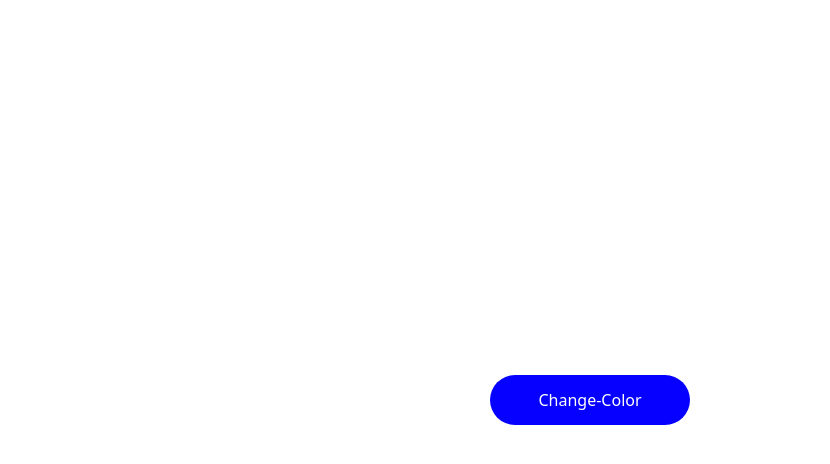
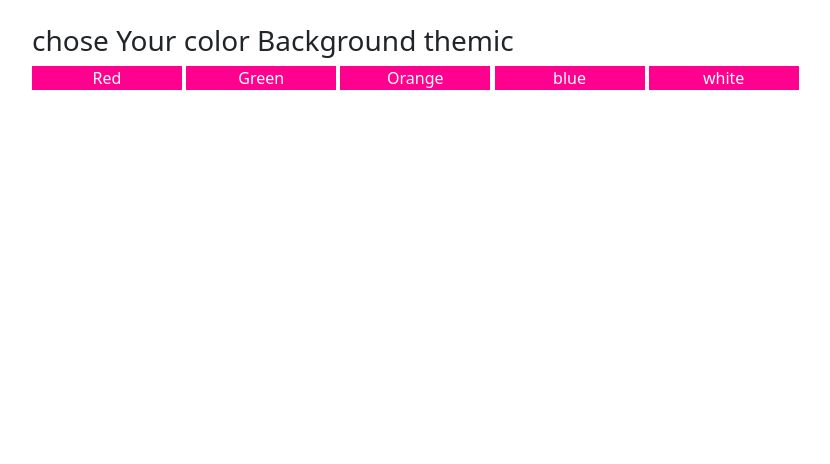
Before and after one commit to julfiker755/Javascript-Background, a plain HTML site: page index.html in a window 1280 px wide. Shown: the whole page, without its empty margins (50-880 px from the left). Drawn offline with nearby package versions, Linux system fonts and the light colour scheme.

Commit message:
four commit

```diff
--- a/css/style.css
+++ b/css/style.css
@@ -3,17 +3,9 @@
     margin:0px;
 }
 /* Example-1 */
-.color-area {
-    position: absolute;
-    top: 50%;
-    left: 50%;
-    transform: translate(-50%,-50%);
-}
-button#button11 {
-    width: 200px;
-    height: 50px;
+button {
+    width: 150px;
     border: none;
     color: white;
-    border-radius: 50px;
-    background: #0500ff;
+    background: #ff008f;
 }
--- a/index.html
+++ b/index.html
@@ -16,9 +16,15 @@
 </head>
 <body>
 <div class="container">
-  <div class="color-area">
-   <button id="button11" onclick="colorchange()">Change-Color</button>
-   </div>
+  <br>
+  <h3>chose Your color Background themic</h3>
+  <div class="list-are">
+   <button onclick="red()">Red</button>
+   <button onclick="green()">Green</button>
+   <button onclick="orange()">Orange</button>
+   <button onclick="blue()">blue</button>
+   <button onclick="white()">white</button>
+  </div>
   </div>
 </div>
 
--- a/js/app.js
+++ b/js/app.js
@@ -1,10 +1,15 @@
-// Example-1
-var btn=document.querySelector("#button11");
-
-var color=["red","green","orange","blue",'white',"palevioletred","mediumvioletred","orangered"]
-
-function colorchange(){
-    var num=color[Math.floor(Math.random()*color.length)];
-    document.body.style.backgroundColor=num;
-
+function red(){
+    document.body.style.backgroundColor="red";
 }
+function green(){
+    document.body.style.backgroundColor="green";
+}
+function orange(){
+    document.body.style.backgroundColor="orange";
+}
+function blue(){
+    document.body.style.backgroundColor="blue";
+}
+function white(){
+    document.body.style.backgroundColor="white";
+}
```
